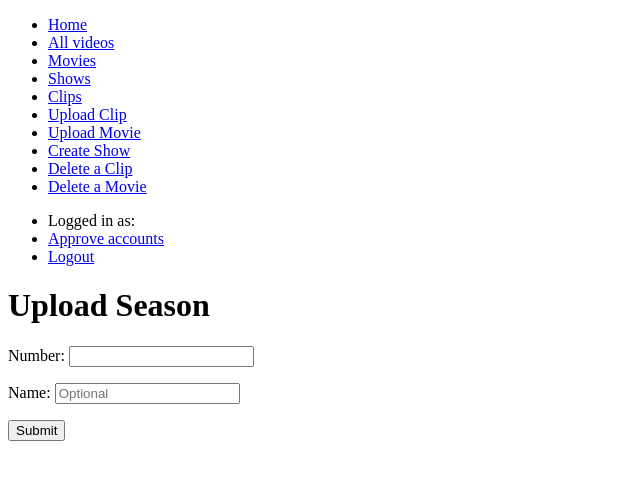
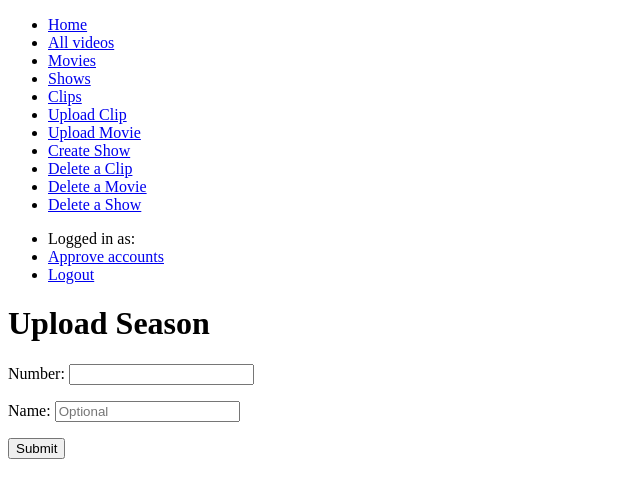
Before and after one commit to celkiboi/PeakKino, a Django app: page /videos/upload/season/1/ in a window 1280 px wide. Shown: the top 498 px of the page, without its empty margins (0-640 px from the left). Run offline with Django 4.2, Linux system fonts and the light colour scheme; the visitor is signed in with stand-in values (Sample User, id 1); some libraries are stand-ins or nearby versions.

Commit message:
Add delete_show functionality

```diff
--- a/PeakKino/templates/base.html
+++ b/PeakKino/templates/base.html
@@ -51,6 +51,9 @@
                     <li>
                         <a href="{% url 'videos:delete_movie_page' %}">Delete a Movie</a>
                     </li>
+                    <li>
+                        <a href="{% url 'videos:delete_show_page' %}">Delete a Show</a>
+                    </li>
                 {% endif %}
             </ul>
 
--- a/PeakKino/videos/urls.py
+++ b/PeakKino/videos/urls.py
@@ -1,5 +1,5 @@
 from django.urls import path
-from .views import watch_video, upload_clip, video_details, all_videos, content_18_plus, delete_clip_page, delete_clip, upload_movie, delete_movie, delete_movie_page, all_movies, all_clips, create_show, search, update_timestamp, upload_subtitle, delete_subtitle, all_shows, show_details, create_season, upload_episode, delete_episode, delete_season
+from .views import watch_video, upload_clip, video_details, all_videos, content_18_plus, delete_clip_page, delete_clip, upload_movie, delete_movie, delete_movie_page, all_movies, all_clips, create_show, search, update_timestamp, upload_subtitle, delete_subtitle, all_shows, show_details, create_season, upload_episode, delete_episode, delete_season, delete_show, delete_show_page
 
 app_name="videos"
 urlpatterns = [
@@ -26,4 +26,6 @@
     path('upload/episode/<int:season_id>/', upload_episode, name="upload_episode"),
     path('delete/episode/<int:episode_id>/', delete_episode, name="delete_episode"),
     path('delete/season/<int:season_id>/', delete_season, name="delete_season"),
+    path('delete/show/<int:show_id>/', delete_show, name="delete_show"),
+    path('delete/show/', delete_show_page, name="delete_show_page"),
 ]
--- a/PeakKino/videos/views.py
+++ b/PeakKino/videos/views.py
@@ -541,3 +541,39 @@
     season.delete()
 
     return JsonResponse({'success': True, 'message': 'Season deleted succesfully'})
+
+@login_required
+@require_POST
+@staff_required
+def delete_show(request, show_id):
+    show = get_object_or_404(Show, id=show_id)
+
+    seasons = Season.objects.filter(show=show)
+    for season in seasons:
+        delete_season(request, season.id)
+
+    delete_folder(os.path.join(settings.MEDIA_ROOT, str(show.resource.pk)))
+    show.resource.delete()
+    show.delete()
+
+    return JsonResponse({'success': True, 'message': 'Season deleted succesfully'})
+
+@login_required
+@staff_required
+def delete_show_page(request):
+    shows = Show.objects.all()
+
+    render_collection = []
+    for show in shows:
+        video = None
+        thumbnail_path = f"/media/{show.resource.pk}/image.webp"
+        details_page_url = reverse('videos:show_details', kwargs = {'show_id': show.pk})
+        id = show.pk
+        render_collection.append((video, thumbnail_path, show, details_page_url, id))
+
+    context = {
+            'render_collection': render_collection,
+            'type': 'show'
+        }
+
+    return render(request, 'delete.html', context)
```
